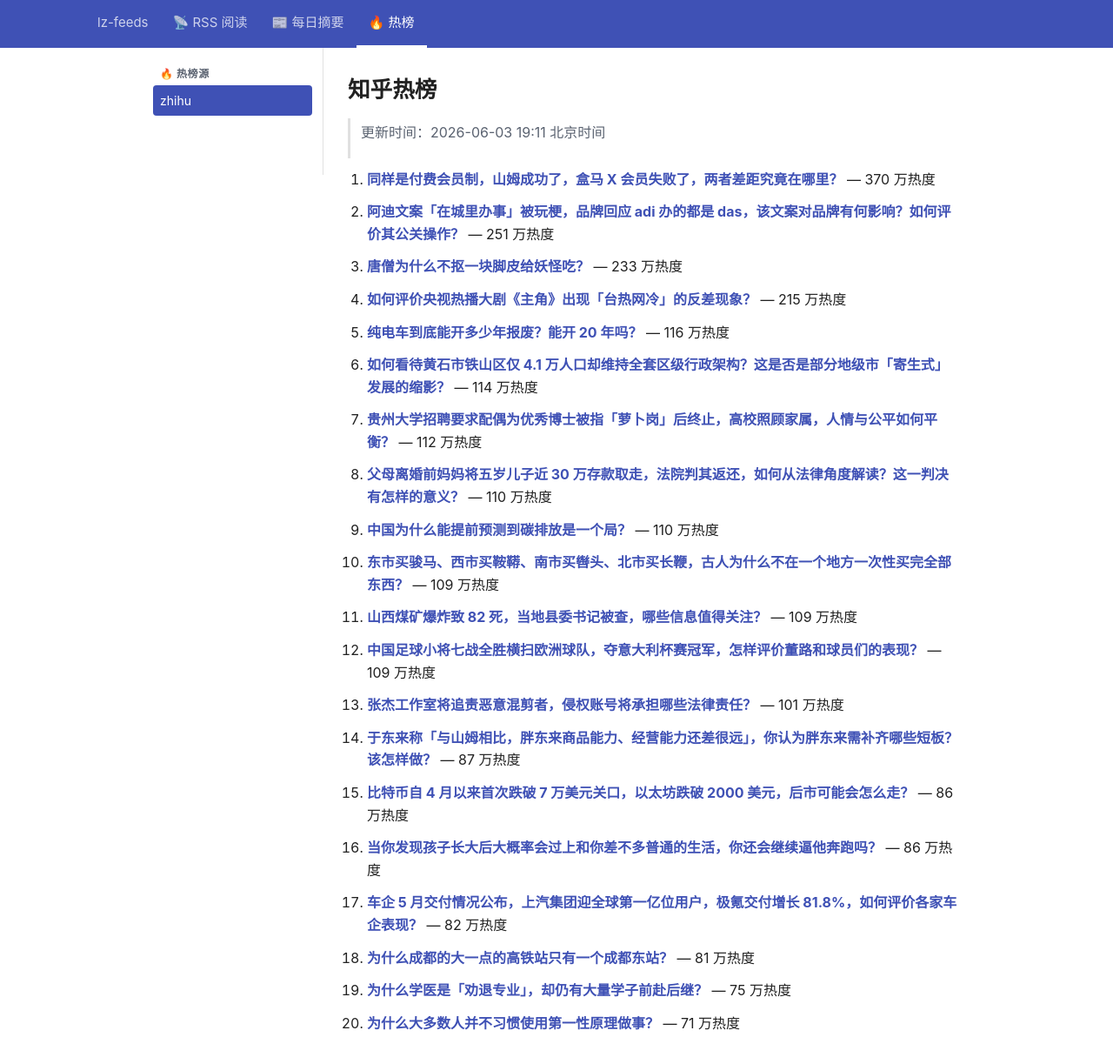
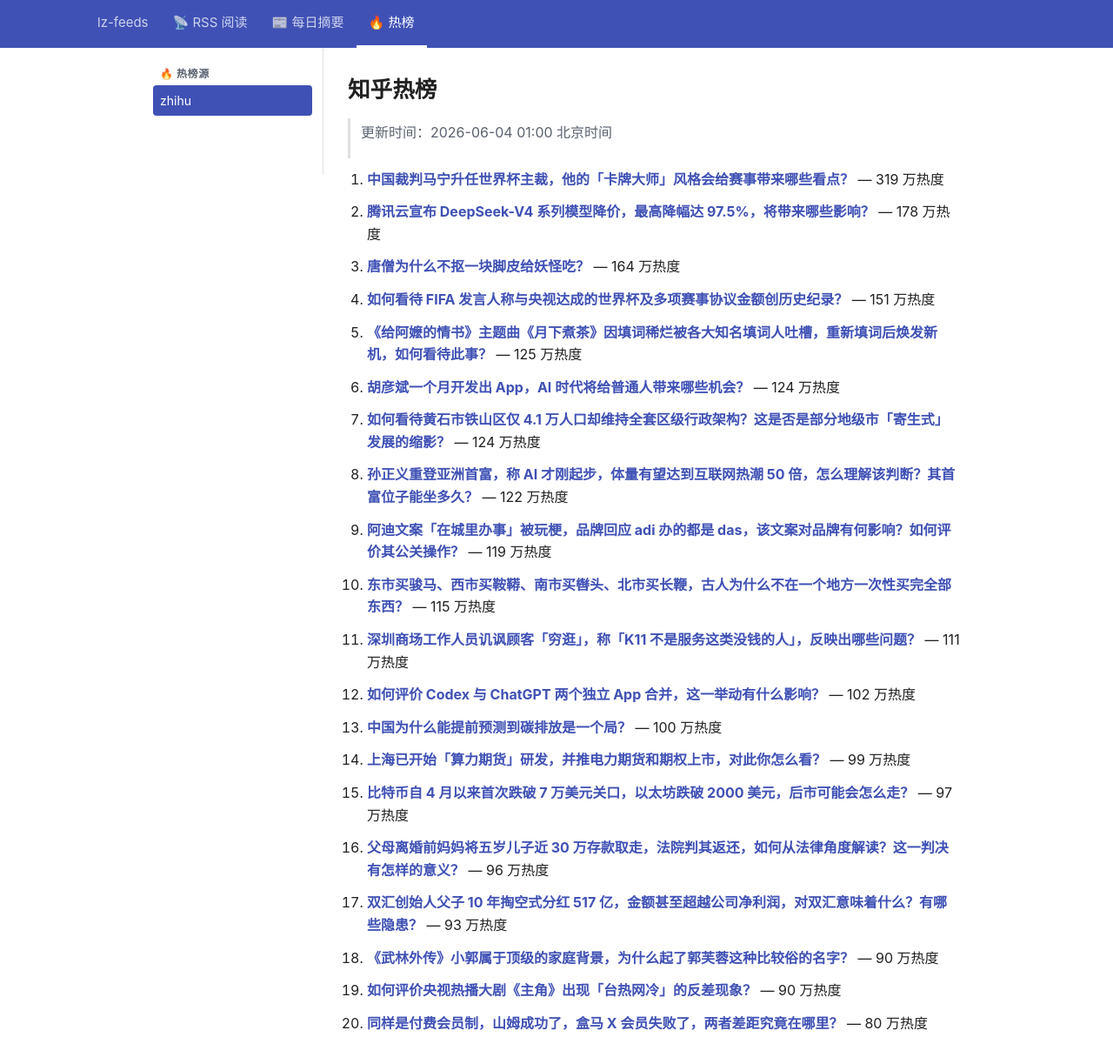
Before and after one commit to lizhang0101/lz-feeds, a Jekyll site: the page built from _hotlist/zhihu.md, in a window 1280 px wide and 1253 px high. Shown: the top 1223 px of the window at 87% size. Built offline with Jekyll 4.4.1, drawn with Linux system fonts in a browser that asks for light colours.

Commit message:
hotlist: 2026-06-03T17:00Z

```diff
--- a/_hotlist/zhihu.md
+++ b/_hotlist/zhihu.md
@@ -1,48 +1,48 @@
 ---
-updated: 2026-06-03 19:11 北京时间
+updated: 2026-06-04 01:00 北京时间
 count: 20
 ---
 
 # 知乎热榜
 
-> 更新时间：2026-06-03 19:11 北京时间
+> 更新时间：2026-06-04 01:00 北京时间
 
-1. **[同样是付费会员制，山姆成功了，盒马 X 会员失败了，两者差距究竟在哪里？](https://www.zhihu.com/question/2012506163619595196)** — 370 万热度
+1. **[中国裁判马宁升任世界杯主裁，他的「卡牌大师」风格会给赛事带来哪些看点？](https://www.zhihu.com/question/2045411005296005155)** — 319 万热度
 
-2. **[阿迪文案「在城里办事」被玩梗，品牌回应 adi 办的都是 das，该文案对品牌有何影响？如何评价其公关操作？](https://www.zhihu.com/question/2045135455197161291)** — 251 万热度
+2. **[腾讯云宣布 DeepSeek-V4 系列模型降价，最高降幅达 97.5%，将带来哪些影响？](https://www.zhihu.com/question/2045220633466725057)** — 178 万热度
 
-3. **[唐僧为什么不抠一块脚皮给妖怪吃？](https://www.zhihu.com/question/13500139412)** — 233 万热度
+3. **[唐僧为什么不抠一块脚皮给妖怪吃？](https://www.zhihu.com/question/13500139412)** — 164 万热度
 
-4. **[如何评价央视热播大剧《主角》出现「台热网冷」的反差现象？](https://www.zhihu.com/question/2043479977333635030)** — 215 万热度
+4. **[如何看待 FIFA 发言人称与央视达成的世界杯及多项赛事协议金额创历史纪录？](https://www.zhihu.com/question/2045547417521624977)** — 151 万热度
 
-5. **[纯电车到底能开多少年报废？能开 20 年吗？](https://www.zhihu.com/question/661865290)** — 116 万热度
+5. **[《给阿嬷的情书》主题曲《月下煮茶》因填词稀烂被各大知名填词人吐槽，重新填词后焕发新机，如何看待此事？](https://www.zhihu.com/question/2044530953813545270)** — 125 万热度
 
-6. **[如何看待黄石市铁山区仅 4.1 万人口却维持全套区级行政架构？这是否是部分地级市「寄生式」发展的缩影？](https://www.zhihu.com/question/2044481174496621452)** — 114 万热度
+6. **[胡彦斌一个月开发出 App，AI 时代将给普通人带来哪些机会？](https://www.zhihu.com/question/2044389352550164119)** — 124 万热度
 
-7. **[贵州大学招聘要求配偶为优秀博士被指「萝卜岗」后终止，高校照顾家属，人情与公平如何平衡？](https://www.zhihu.com/question/2044768845597082439)** — 112 万热度
+7. **[如何看待黄石市铁山区仅 4.1 万人口却维持全套区级行政架构？这是否是部分地级市「寄生式」发展的缩影？](https://www.zhihu.com/question/2044481174496621452)** — 124 万热度
 
-8. **[父母离婚前妈妈将五岁儿子近 30 万存款取走，法院判其返还，如何从法律角度解读？这一判决有怎样的意义？](https://www.zhihu.com/question/2045263892373140679)** — 110 万热度
+8. **[孙正义重登亚洲首富，称 AI 才刚起步，体量有望达到互联网热潮 50 倍，怎么理解该判断？其首富位子能坐多久？](https://www.zhihu.com/question/2045380781644763655)** — 122 万热度
 
-9. **[中国为什么能提前预测到碳排放是一个局？](https://www.zhihu.com/question/2044940702971336256)** — 110 万热度
+9. **[阿迪文案「在城里办事」被玩梗，品牌回应 adi 办的都是 das，该文案对品牌有何影响？如何评价其公关操作？](https://www.zhihu.com/question/2045135455197161291)** — 119 万热度
 
-10. **[东市买骏马、西市买鞍鞯、南市买辔头、北市买长鞭，古人为什么不在一个地方一次性买完全部东西？](https://www.zhihu.com/question/2042094341930340714)** — 109 万热度
+10. **[东市买骏马、西市买鞍鞯、南市买辔头、北市买长鞭，古人为什么不在一个地方一次性买完全部东西？](https://www.zhihu.com/question/2042094341930340714)** — 115 万热度
 
-11. **[山西煤矿爆炸致 82 死，当地县委书记被查，哪些信息值得关注？](https://www.zhihu.com/question/2045257311883454150)** — 109 万热度
+11. **[深圳商场工作人员讥讽顾客「穷逛」，称「K11 不是服务这类没钱的人」，反映出哪些问题？](https://www.zhihu.com/question/2044770207110009136)** — 111 万热度
 
-12. **[中国足球小将七战全胜横扫欧洲球队，夺意大利杯赛冠军，怎样评价董路和球员们的表现？](https://www.zhihu.com/question/2045245336847737126)** — 109 万热度
+12. **[如何评价 Codex 与 ChatGPT 两个独立 App 合并，这一举动有什么影响？](https://www.zhihu.com/question/2045440339406762131)** — 102 万热度
 
-13. **[张杰工作室将追责恶意混剪者，侵权账号将承担哪些法律责任？](https://www.zhihu.com/question/2045154588853110633)** — 101 万热度
+13. **[中国为什么能提前预测到碳排放是一个局？](https://www.zhihu.com/question/2044940702971336256)** — 100 万热度
 
-14. **[于东来称「与山姆相比，胖东来商品能力、经营能力还差很远」，你认为胖东来需补齐哪些短板？该怎样做？](https://www.zhihu.com/question/2044773273901217307)** — 87 万热度
+14. **[上海已开始「算力期货」研发，并推电力期货和期权上市，对此你怎么看？](https://www.zhihu.com/question/2045423429898199803)** — 99 万热度
 
-15. **[比特币自 4 月以来首次跌破 7 万美元关口，以太坊跌破 2000 美元，后市可能会怎么走？](https://www.zhihu.com/question/2045160987662321150)** — 86 万热度
+15. **[比特币自 4 月以来首次跌破 7 万美元关口，以太坊跌破 2000 美元，后市可能会怎么走？](https://www.zhihu.com/question/2045160987662321150)** — 97 万热度
 
-16. **[当你发现孩子长大后大概率会过上和你差不多普通的生活，你还会继续逼他奔跑吗？](https://www.zhihu.com/question/2041440223964419664)** — 86 万热度
+16. **[父母离婚前妈妈将五岁儿子近 30 万存款取走，法院判其返还，如何从法律角度解读？这一判决有怎样的意义？](https://www.zhihu.com/question/2045263892373140679)** — 96 万热度
 
-17. **[车企 5 月交付情况公布，上汽集团迎全球第一亿位用户，极氪交付增长 81.8%，如何评价各家车企表现？](https://www.zhihu.com/question/2044733990498825138)** — 82 万热度
+17. **[双汇创始人父子 10 年掏空式分红 517 亿，金额甚至超越公司净利润，对双汇意味着什么？有哪些隐患？](https://www.zhihu.com/question/2045195329071309428)** — 93 万热度
 
-18. **[为什么成都的大一点的高铁站只有一个成都东站？](https://www.zhihu.com/question/665191106)** — 81 万热度
+18. **[《武林外传》小郭属于顶级的家庭背景，为什么起了郭芙蓉这种比较俗的名字？](https://www.zhihu.com/question/2021168298528650460)** — 90 万热度
 
-19. **[为什么学医是「劝退专业」，却仍有大量学子前赴后继？](https://www.zhihu.com/question/1971173932146074735)** — 75 万热度
+19. **[如何评价央视热播大剧《主角》出现「台热网冷」的反差现象？](https://www.zhihu.com/question/2043479977333635030)** — 90 万热度
 
-20. **[为什么大多数人并不习惯使用第一性原理做事？](https://www.zhihu.com/question/2042502198458933840)** — 71 万热度
+20. **[同样是付费会员制，山姆成功了，盒马 X 会员失败了，两者差距究竟在哪里？](https://www.zhihu.com/question/2012506163619595196)** — 80 万热度
```
